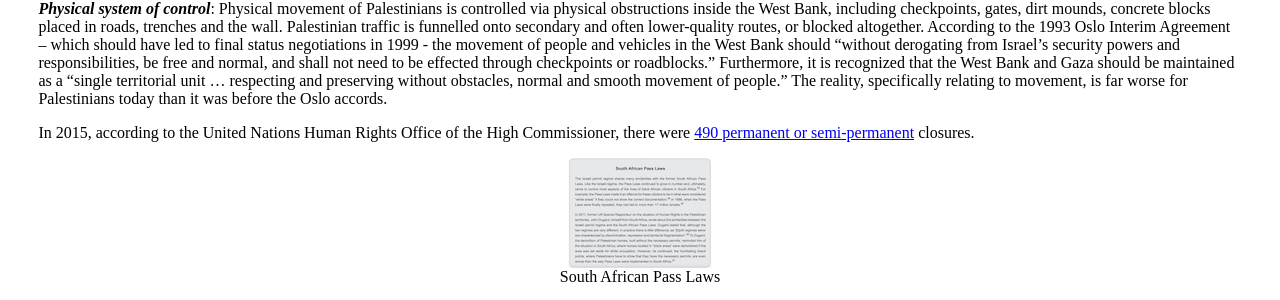
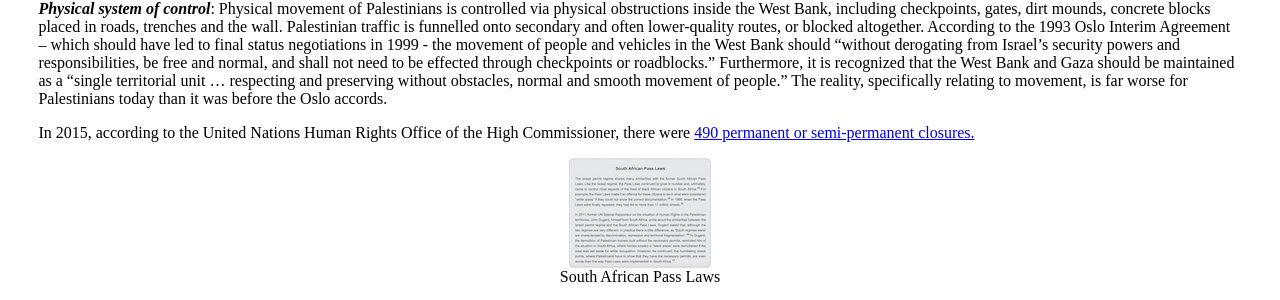
Before and after one commit to thepeopleofpalestine/thepeopleofpalestine.github.io, a Jekyll site: the page built from _cities/hebron.md, in a window 1280 px wide and 900 px high, scrolled down 2527 px. Shown: the part 136-436 px from the top of the window. Built offline with Jekyll 4.4.1, drawn with Linux system fonts in a browser that asks for light colours; some web fonts are replaced; some of the changed lines change nothing that is shown.

Commit message:
Update hebron.md

```diff
--- a/_cities/hebron.md
+++ b/_cities/hebron.md
@@ -71,8 +71,7 @@
 
 **_Physical system of control_**: Physical movement of Palestinians is controlled via physical obstructions inside the West Bank, including checkpoints, gates, dirt mounds, concrete blocks placed in roads, trenches and the wall. Palestinian traffic is funnelled onto secondary and often lower-quality routes, or blocked altogether. According to the 1993 Oslo Interim Agreement – which should have led to final status negotiations in 1999 - the movement of people and vehicles in the West Bank should “without derogating from Israel’s security powers and responsibilities, be free and normal, and shall not need to be effected through checkpoints or roadblocks.” Furthermore, it is recognized that the West Bank and Gaza should be maintained as a “single territorial unit … respecting and preserving without obstacles, normal and smooth movement of people.” The reality, specifically relating to movement, is far worse for Palestinians today than it was before the Oslo accords.
 
-In 2015, according to the United Nations Human Rights Office of the High Commissioner, there were <a href="/assets/cities/hebron/490percentofclosures.jpg" target="_blank">490 permanent or semi-permanent</a>
-closures.
+In 2015, according to the United Nations Human Rights Office of the High Commissioner, there were {% include lightbox.html text="490 permanent or semi-permanent closures." src="/assets/cities/hebron/490percentofclosures.jpg" caption="Some caption" height=2698 width=4039 %}
 
 {% include lightbox.html thumbnail="/assets/cities/hebron/southafricanpasslawssm.jpg" src="/assets/cities/hebron/southafrica.jpg" caption="South African Pass Laws" height=1200 width=1700 %}
 {% include lightbox.html thumbnail="/assets/cities/hebron/hebronschoolchildrensm.jpg" src="/assets/cities/hebron/hebronschoolchildrenlg.jpg" caption="Case Study from Report of the Secretary-General to the United Nations Human Rights Council: Movement Restrictions on School Children in Hebron" height=1200 width=1700 %}
```
